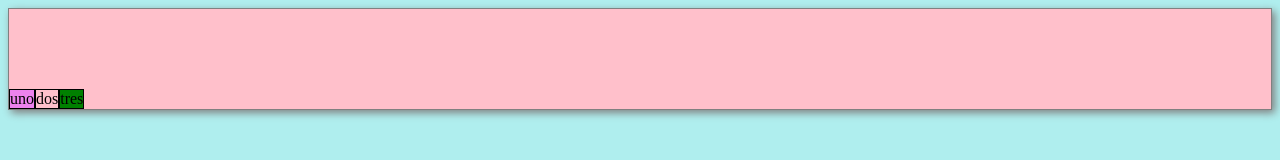
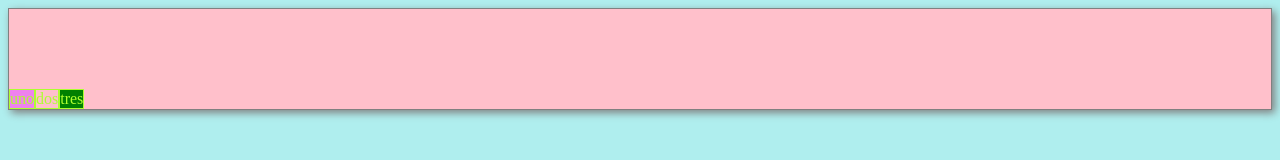
Before and after one commit to Shulkie/technolosheGit, a plain HTML site: page index.html in a window 1280 px wide. Drawn offline with Linux system fonts and the light colour scheme.

Commit message:
cambios en el responsive

```diff
--- a/main.css
+++ b/main.css
@@ -33,9 +33,14 @@
 
 body{
     background-color: paleturquoise;
+    color: greenyellow;
+    font-size: 1em;
 }
 
 
 
 
+
+
+
 }
```
